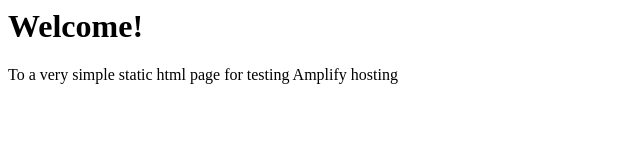
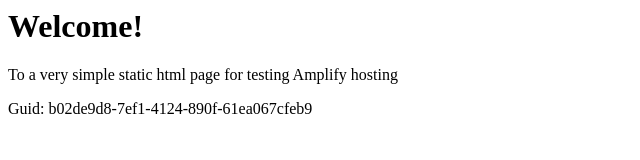
Before and after one commit to aws-aemilia-pdx/Github-PR-Commit-Integration-Test-DoNotTouch-Gith-P5X5MO5I-v1-beta-us-west-2, a website: page src/index.html in a window 1280 px wide. Shown: the whole page, without its empty margins (0-640 px from the left). Drawn offline with Linux system fonts and the light colour scheme.

Commit message:
commit from integ tests

```diff
--- a/src/index.html
+++ b/src/index.html
@@ -1,3 +1,5 @@
+
+
 <html lang="en">
 
 <head>
@@ -10,6 +12,6 @@
 <body>
     <h1>Welcome!</h1>
     <p>To a very simple static html page for testing Amplify hosting</p>
-</body>
+    <p>Guid: b02de9d8-7ef1-4124-890f-61ea067cfeb9</p></body>
 
 </html>
```
